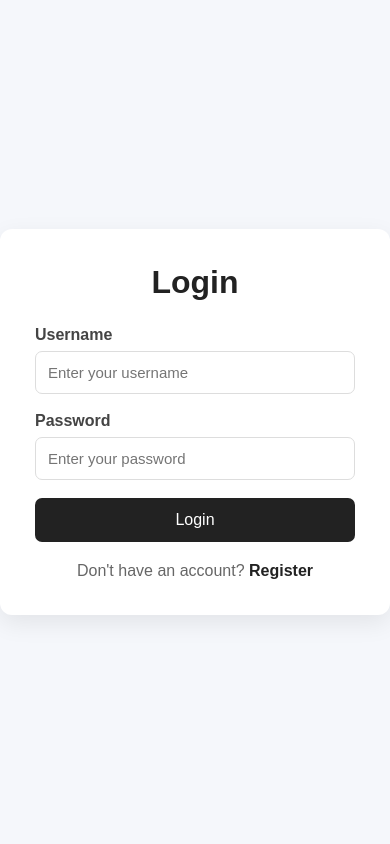
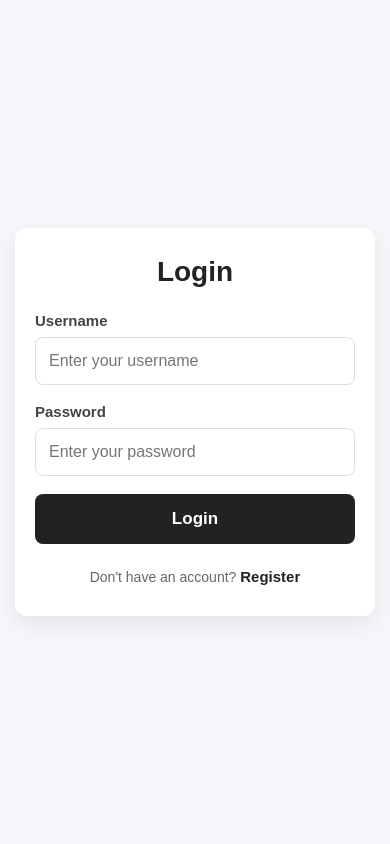
Before and after one commit to RuchiraKudke/things-nobody-told-me, a Django app: page /login/ in a window 390 px wide. Run offline with Django 5.2, Linux system fonts and the light colour scheme; parts of the project's set-up code (start-up, migrations or seed data) failed here and were passed over.

Commit message:
Improve responsive login page

```diff
--- a/knowledge/templates/knowledge/login.html
+++ b/knowledge/templates/knowledge/login.html
@@ -1,9 +1,12 @@
 <!DOCTYPE html>
-<html>
+<html lang="en">
 
 <head>
 
-    <title>Login</title>
+    <meta charset="UTF-8">
+    <meta name="viewport" content="width=device-width, initial-scale=1.0">
+
+    <title>Login - Things Nobody Told Me</title>
 
     <style>
 
@@ -13,91 +16,319 @@
             padding: 0;
         }
 
+
         body {
             font-family: Arial, sans-serif;
             background: #f5f7fb;
+
             min-height: 100vh;
+
             display: flex;
             justify-content: center;
             align-items: center;
+
+            padding: 20px;
         }
 
+
+        /* ================= LOGIN CONTAINER ================= */
+
         .login-container {
-            width: 400px;
+
+            width: 100%;
+            max-width: 420px;
+
             background: white;
-            padding: 35px;
-            border-radius: 12px;
-            box-shadow: 0 8px 25px rgba(0, 0, 0, 0.08);
+
+            padding: 40px;
+
+            border-radius: 14px;
+
+            box-shadow:
+                0 8px 25px rgba(0, 0, 0, 0.08);
         }
 
+
+        /* ================= HEADING ================= */
+
         h1 {
+
             text-align: center;
-            margin-bottom: 25px;
+
+            margin-bottom: 30px;
+
             color: #222;
+
+            font-size: 32px;
         }
 
-        .form-group {
+
+        /* ================= MESSAGE ================= */
+
+        .message {
+
+            background: #ffe5e5;
+
+            color: #b00020;
+
+            padding: 12px;
+
+            border-radius: 7px;
+
             margin-bottom: 18px;
+
+            text-align: center;
+
+            font-size: 15px;
         }
 
-        label {
-            display: block;
-            margin-bottom: 7px;
-            color: #444;
-            font-weight: 600;
+
+        /* ================= FORM ================= */
+
+        .form-group {
+
+            margin-bottom: 20px;
         }
 
-        input {
-            width: 100%;
-            padding: 12px;
-            border: 1px solid #ddd;
-            border-radius: 7px;
-            font-size: 15px;
-            outline: none;
+
+        label {
+
+            display: block;
+
+            margin-bottom: 8px;
+
+            color: #444;
+
+            font-weight: 600;
+
+            font-size: 16px;
         }
 
-        input:focus {
-            border-color: #555;
+
+        input {
+
+            width: 100%;
+
+            padding: 14px 15px;
+
+            border: 1px solid #ddd;
+
+            border-radius: 8px;
+
+            font-size: 16px;
+
+            outline: none;
+
+            min-height: 48px;
         }
 
+
+        input:focus {
+
+            border-color: #555;
+
+            box-shadow:
+                0 0 0 2px rgba(0, 0, 0, 0.05);
+        }
+
+
+        /* ================= LOGIN BUTTON ================= */
+
         button {
+
             width: 100%;
-            padding: 13px;
+
+            min-height: 50px;
+
+            padding: 14px;
+
             border: none;
-            border-radius: 7px;
+
+            border-radius: 8px;
+
             background: #222;
+
             color: white;
-            font-size: 16px;
+
+            font-size: 17px;
+
+            font-weight: 600;
+
             cursor: pointer;
         }
 
+
         button:hover {
+
             background: #444;
         }
 
-        .message {
-            background: #ffe5e5;
-            color: #b00020;
-            padding: 10px;
-            border-radius: 6px;
-            margin-bottom: 15px;
+
+        /* ================= BOTTOM TEXT ================= */
+
+        .bottom-text {
+
             text-align: center;
+
+            margin-top: 22px;
+
+            color: #666;
+
+            font-size: 15px;
+
+            line-height: 1.5;
         }
 
-        .bottom-text {
-            text-align: center;
-            margin-top: 20px;
-            color: #666;
+
+        .bottom-text a {
+
+            color: #222;
+
+            font-weight: bold;
+
+            text-decoration: none;
+
+            font-size: 16px;
         }
 
-        .bottom-text a {
-            color: #222;
-            font-weight: bold;
-            text-decoration: none;
+
+        .bottom-text a:hover {
+
+            text-decoration: underline;
         }
 
-        .bottom-text a:hover {
-            text-decoration: underline;
+
+        /* ================= TABLET ================= */
+
+        @media (max-width: 600px) {
+
+            body {
+
+                padding: 18px;
+            }
+
+
+            .login-container {
+
+                max-width: 100%;
+
+                padding: 32px 25px;
+
+                border-radius: 12px;
+            }
+
+
+            h1 {
+
+                font-size: 30px;
+
+                margin-bottom: 26px;
+            }
+
+
+            label {
+
+                font-size: 16px;
+            }
+
+
+            input {
+
+                font-size: 16px;
+
+                min-height: 50px;
+
+                padding: 14px;
+            }
+
+
+            button {
+
+                min-height: 50px;
+
+                font-size: 17px;
+            }
+
+
+            .bottom-text {
+
+                font-size: 15px;
+            }
+
+
+            .bottom-text a {
+
+                font-size: 16px;
+            }
+
+        }
+
+
+        /* ================= SMALL MOBILE ================= */
+
+        @media (max-width: 400px) {
+
+            body {
+
+                padding: 15px;
+            }
+
+
+            .login-container {
+
+                padding: 28px 20px;
+            }
+
+
+            h1 {
+
+                font-size: 28px;
+
+                margin-bottom: 24px;
+            }
+
+
+            .form-group {
+
+                margin-bottom: 18px;
+            }
+
+
+            label {
+
+                font-size: 15px;
+            }
+
+
+            input {
+
+                min-height: 48px;
+
+                font-size: 16px;
+
+                padding: 13px;
+            }
+
+
+            button {
+
+                min-height: 50px;
+
+                font-size: 17px;
+            }
+
+
+            .bottom-text {
+
+                font-size: 14px;
+            }
+
+
+            .bottom-text a {
+
+                font-size: 15px;
+            }
+
         }
 
     </style>
@@ -107,9 +338,13 @@
 
 <body>
 
+
     <div class="login-container">
 
-        <h1>Login</h1>
+
+        <h1>
+            Login
+        </h1>
 
 
         {% if messages %}
@@ -117,7 +352,9 @@
             {% for message in messages %}
 
                 <div class="message">
+
                     {{ message }}
+
                 </div>
 
             {% endfor %}
@@ -132,7 +369,9 @@
 
             <div class="form-group">
 
-                <label>Username</label>
+                <label>
+                    Username
+                </label>
 
                 <input
                     type="text"
@@ -146,7 +385,9 @@
 
             <div class="form-group">
 
-                <label>Password</label>
+                <label>
+                    Password
+                </label>
 
                 <input
                     type="password"
@@ -159,7 +400,9 @@
 
 
             <button type="submit">
+
                 Login
+
             </button>
 
         </form>
@@ -175,7 +418,9 @@
 
         </p>
 
+
     </div>
+
 
 </body>
 
```
